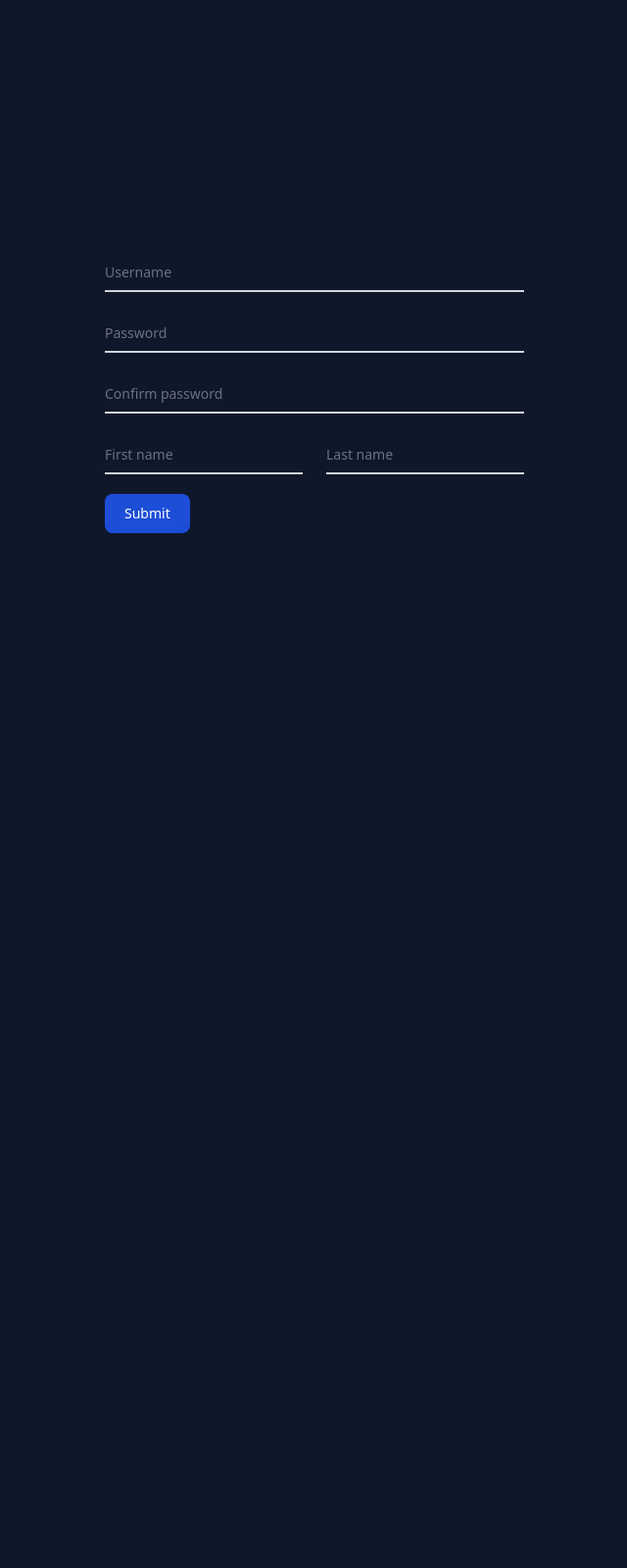
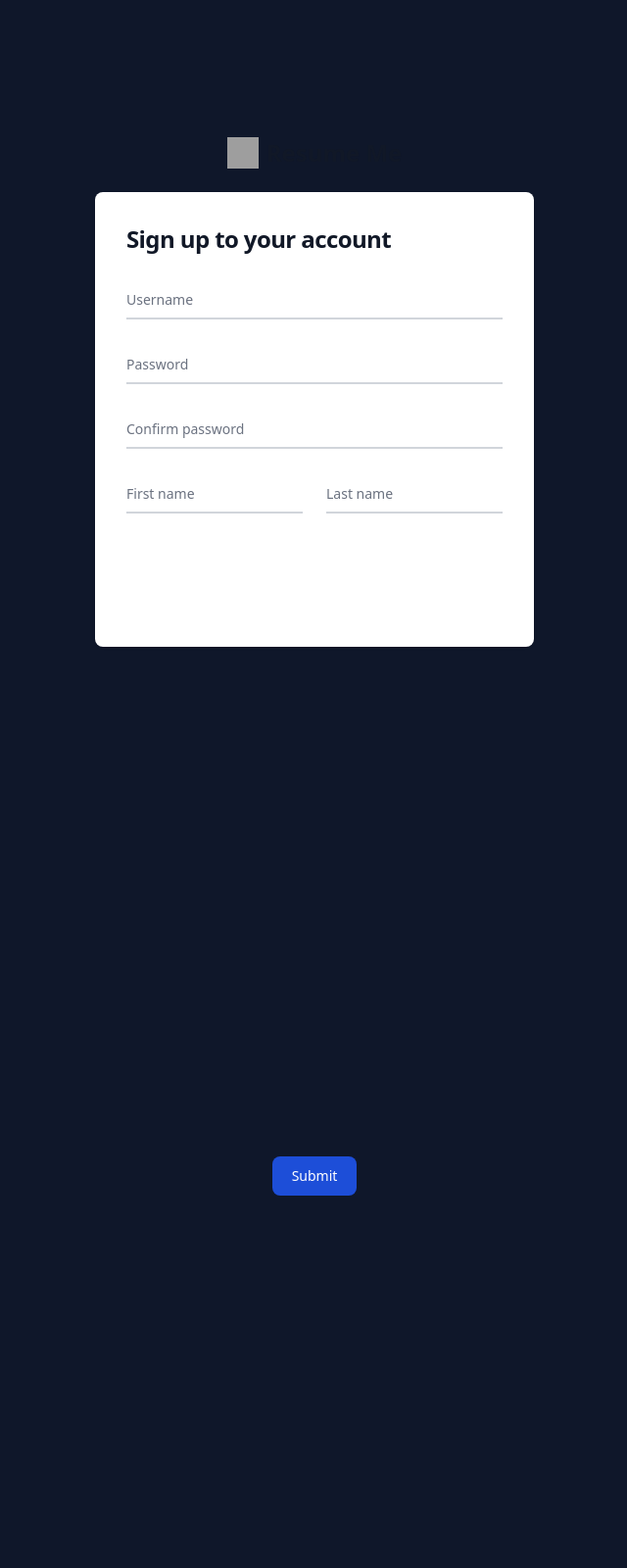
Before and after one commit to santol1611/Resume_Me, a Django app: a page that uses accounts_app/templates/accounts_app/register.html in a window 1280 px wide. Shown: the whole page at 98% size, without its empty margins (319-959 px from the left). Before the commit the page ends 544 px from the top, so only its background shows below. Run offline with Django 5.2, Linux system fonts and the light colour scheme; some libraries are stand-ins or nearby versions; grey boxes are pictures that could not be loaded.

Commit message:
:memo: register.html :memo:
ปรับแต่งหน้า register ให้สวยงามถูกใจมากขึ้น

```diff
--- a/accounts_app/templates/accounts_app/index.html
+++ b/accounts_app/templates/accounts_app/index.html
@@ -66,7 +66,7 @@
                             in</button>
                         <p class="text-sm font-light text-gray-500 dark:text-gray-400">
                             Don’t have an account yet? <a href="{% url 'accounts_app:register' %}"
-                                class="font-medium text-primary-600 hover:underline dark:text-primary-500">Sign up</a>
+                                class="font-medium text-primary-600 hover:underline dark:text-primary-500"> Go to sign up</a>
                         </p>
                     </form>
                 </div>
--- a/accounts_app/templates/accounts_app/register.html
+++ b/accounts_app/templates/accounts_app/register.html
@@ -12,7 +12,20 @@
 
     <section>
         <div class="flex flex-col items-center justify-center px-6 py-8 mx-auto md:h-screen lg:py-0">
-            <form class="max-w-md mx-auto">
+            <a href="{% url 'resume_app:index' %}"
+                class="flex items-center mb-6 text-2xl font-semibold text-gray-900 dark:text-white">
+                <img class="w-8 h-8 mr-2" src="https://flowbite.s3.amazonaws.com/blocks/marketing-ui/logo.svg"
+                    alt="logo">
+                Resume Me
+            </a>
+            <div
+                class="w-full bg-white rounded-lg shadow dark:border md:mt-0 sm:max-w-md xl:p-0 dark:bg-gray-800 dark:border-gray-700">
+                <div class="p-6 space-y-4 md:space-y-6 sm:p-8">
+                    <h1
+                        class="text-xl font-bold leading-tight tracking-tight text-gray-900 md:text-2xl dark:text-white">
+                        Sign up to your account
+                    </h1>
+                    <form class="space-y-4 md:space-y-6" action="#">
 
                         <!------------ input username ------------>
                         <div class="relative z-0 w-full mb-5 group">
@@ -61,6 +74,31 @@
                             </div>
                         </div>
 
+                        <div class="grid md:grid-cols-2 md:gap-6">
+
+                            <div class="relative z-0 w-full mb-5 group">
+                                <button type="submit"
+                                    class="w-full text-white bg-primary-600 hover:bg-primary-700 focus:ring-4 focus:outline-none focus:ring-primary-300 font-medium rounded-lg text-sm px-5 py-2.5 text-center dark:bg-primary-600 dark:hover:bg-primary-700 dark:focus:ring-primary-800">Sign
+                                    up</button>
+                            </div>
+                            <div class="relative z-0 w-full mb-5 group">
+                                <a href="{% url 'accounts_app:index' %}">
+                                    <button type="button"
+                                        class="w-full text-white bg-primary-600 hover:bg-primary-700 focus:ring-4 focus:outline-none focus:ring-primary-300 font-medium rounded-lg text-sm px-5 py-2.5 text-center dark:bg-primary-600 dark:hover:bg-primary-700 dark:focus:ring-primary-800">back to sign
+                                        in</button>
+                                </a>
+                            </div>
+                        </div>
+                    </form>
+                </div>
+            </div>
+        </div>
+        <div class="flex flex-col items-center justify-center px-6 py-8 mx-auto md:h-screen lg:py-0">
+            <form class="max-w-md mx-auto">
+
+
+
+
                 <button type="submit"
                     class="text-white bg-blue-700 hover:bg-blue-800 focus:ring-4 focus:outline-none focus:ring-blue-300 font-medium rounded-lg text-sm w-full sm:w-auto px-5 py-2.5 text-center dark:bg-blue-600 dark:hover:bg-blue-700 dark:focus:ring-blue-800">Submit</button>
             </form>
```
Lines whose indentation alone changed are shown as unchanged.
